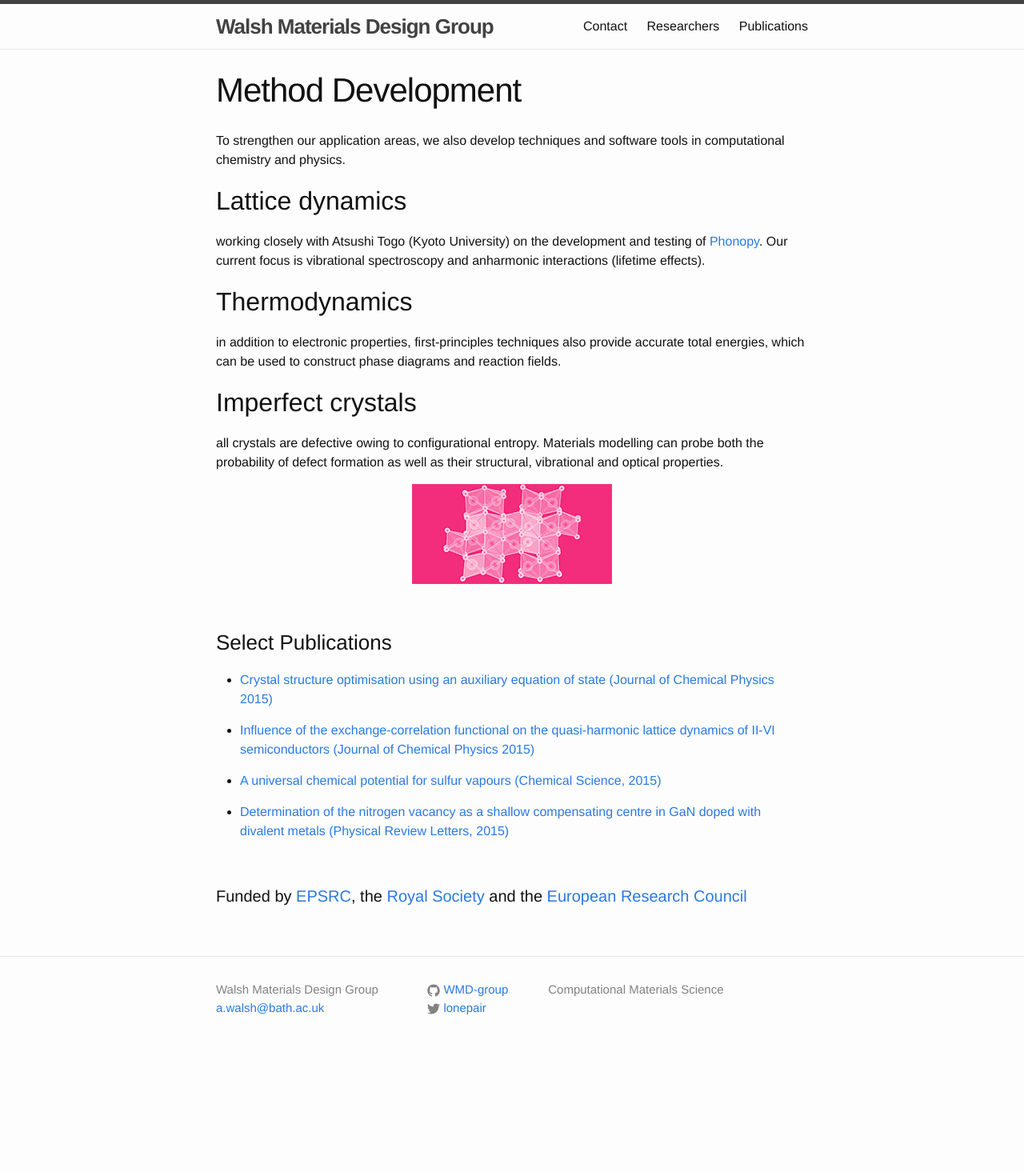
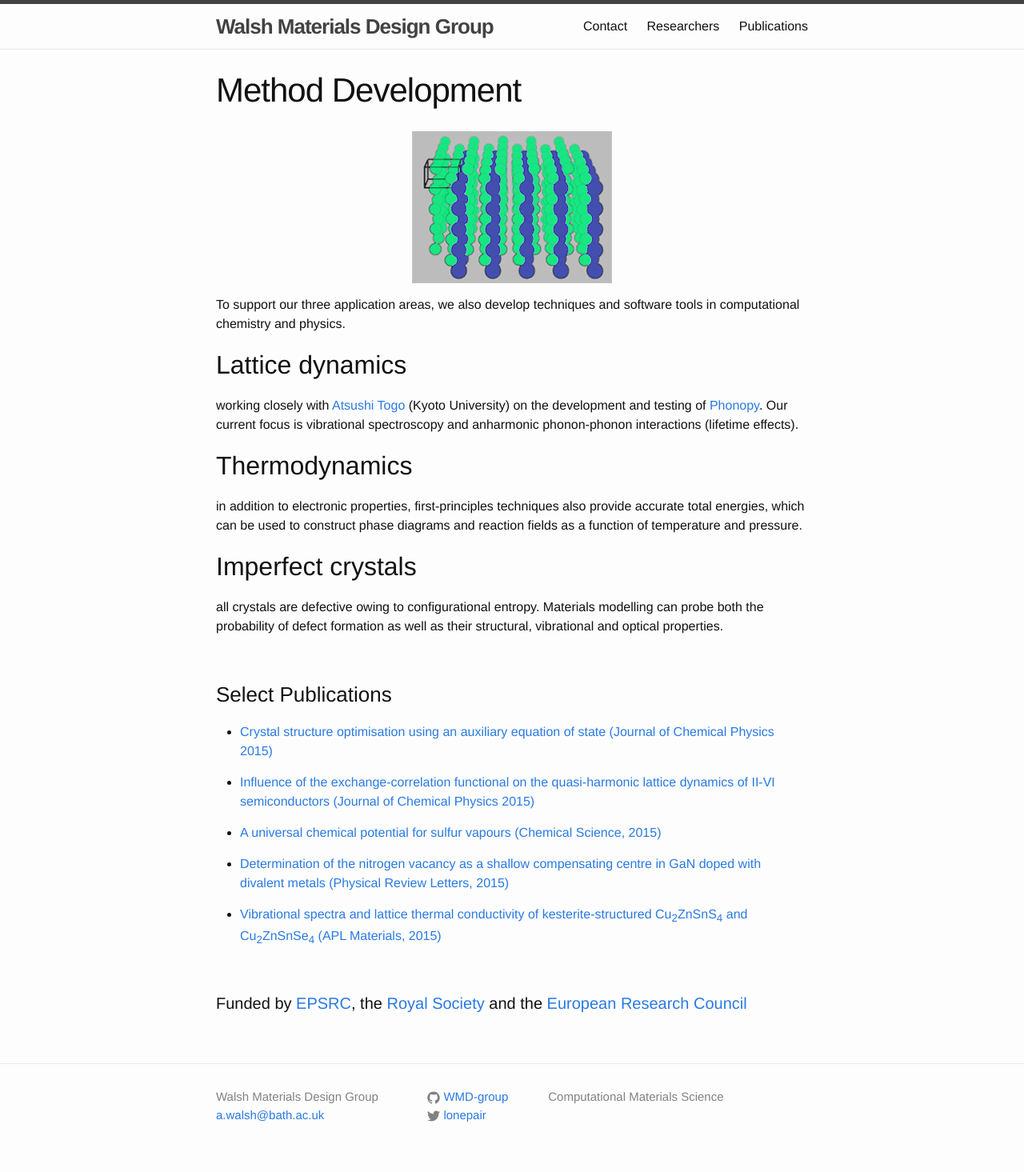
Before and after one commit to WMD-group/WMD-group.github.io, a Jekyll site: the page built from _posts/2016-01-01-methods.md, in a window 1280 px wide. Shown: the whole page at 80% size. Built offline with Jekyll 4.4.1, drawn with Linux system fonts in a browser that asks for light colours; before the commit the page ends 1331 px from its top, so only the background shows below that.

Commit message:
Pre-release

```diff
--- a/_posts/2016-01-01-methods.md
+++ b/_posts/2016-01-01-methods.md
@@ -5,18 +5,19 @@ date:   2016-01-01
 categories: research themes
 ---
 
-To strengthen our application areas, we also develop techniques and software tools in computational chemistry and physics.
+![](/gifs/sns2.gif){: .center-image }
+
+To support our three application areas, we also develop techniques and software tools in computational chemistry and physics.
 
 ##Lattice dynamics
-working closely with Atsushi Togo (Kyoto University) on the development and testing of [Phonopy](http://phonopy.sourceforge.net/). Our current focus is vibrational spectroscopy and anharmonic interactions (lifetime effects).
+working closely with [Atsushi Togo](http://atztogo.github.io/) (Kyoto University) on the development and testing of [Phonopy](http://phonopy.sourceforge.net/). Our current focus is vibrational spectroscopy and anharmonic phonon-phonon interactions (lifetime effects).
 
 ##Thermodynamics
-in addition to electronic properties, first-principles techniques also provide accurate total energies, which can be used to construct phase diagrams and reaction fields.
+in addition to electronic properties, first-principles techniques also provide accurate total energies, which can be used to construct phase diagrams and reaction fields
+as a function of temperature and pressure.
 
 ##Imperfect crystals
 all crystals are defective owing to configurational entropy. Materials modelling can probe both the probability of defect formation as well as their structural, vibrational and optical properties.
-
-![](/gifs/defect.gif){: .center-image }
 
 <br>
 
@@ -30,6 +31,8 @@ all crystals are defective owing to configurational entropy. Materials modelling
 
 - [Determination of the nitrogen vacancy as a shallow compensating centre in GaN doped with divalent metals (Physical Review Letters, 2015)](http://dx.doi.org/10.1103/PhysRevLett.114.016405)
 
+- [Vibrational spectra and lattice thermal conductivity of kesterite-structured Cu<sub>2</sub>ZnSnS<sub>4</sub> and Cu<sub>2</sub>ZnSnSe<sub>4</sub> (APL Materials, 2015)](http://dx.doi.org/10.1063/1.4917044)
+
 <br>
 
 #### Funded by [EPSRC](http://gow.epsrc.ac.uk/NGBOViewPerson.aspx?PersonId=-250227), the [Royal Society](https://royalsociety.org/grants-schemes-awards/grants/university-research/) and the [European Research Council](https://erc.europa.eu/)
```
Also changed, not shown: _posts/2016-01-01-metal-organic-frameworks.md (+4 -3 lines), _posts/2016-01-01-metastable-states.md (+3 -3 lines), _posts/2016-01-01-solar-energy.md (+2 -2 lines), gifs/sns2.gif (added).
